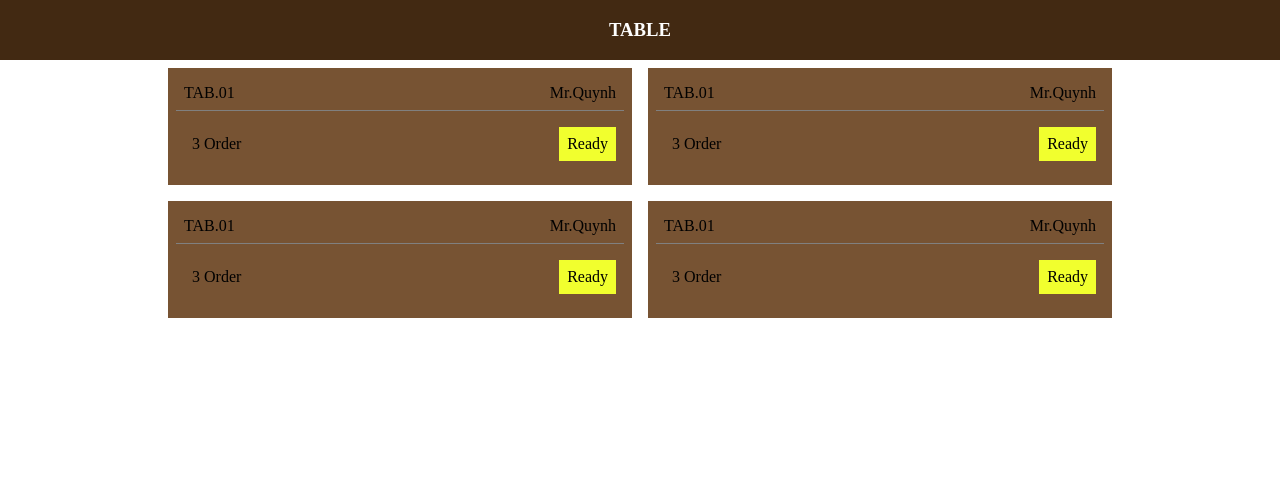
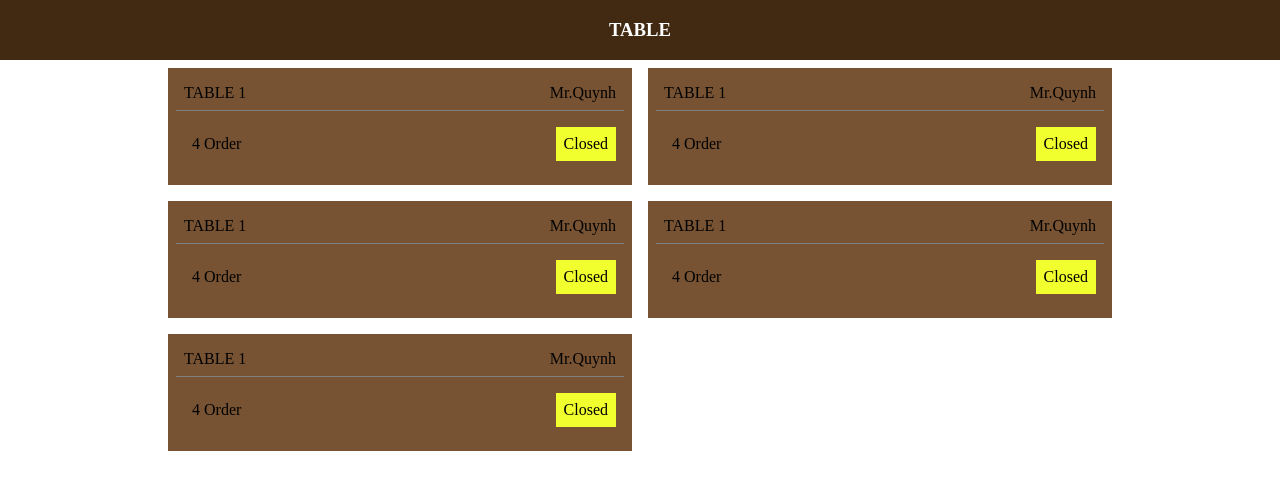
Before and after one commit to VanTy207/coffee-k07, an Angular app: page / in a window 1280 px wide. Shown: the top 490 px of the page. Built offline with nearby package versions, Linux system fonts and the light colour scheme.

Commit message:
interpolation & directive cau truc

```diff
--- a/src/app/app.module.ts
+++ b/src/app/app.module.ts
@@ -1,11 +1,13 @@
 import { BrowserModule } from '@angular/platform-browser';
 import { NgModule } from '@angular/core';
 import { CoffeeComponent } from '../coffee/coffee.component';
+import { TableComponent } from '../table/table.component';
 
 
 @NgModule({
   declarations: [
-    CoffeeComponent
+    CoffeeComponent,
+    TableComponent
   ],
   imports: [
     BrowserModule
--- a/src/coffee/coffee.component.css
+++ b/src/coffee/coffee.component.css
@@ -22,39 +22,13 @@
 
 }
 
-.content .table {
-    display: inline-block;
-    width: calc(50% - 2rem);
-    background-color: #775333;
-    padding: 0.5rem;
-    margin: 0.5rem;
-}
+
 
 .content .container {
     max-width: 960px;
     margin: auto;
 }
 
-.content .table .t-header {
-    padding: 0.5rem;
-    display: flex;
-    justify-content: space-between;
-    border-bottom: 1px gray solid;
-}
-.content .table .t-body {
-    padding: 1rem 0.5rem;
-    display: flex;
-    justify-content: space-between;
-}
-
-.t-body .status {
-    background-color: #F1FF2E;
-    padding: 0.5rem;
-}
-
-.t-body .order {
-    padding: 0.5rem;
-}
 
 .footer {
     height: 60px;
--- a/src/coffee/coffee.component.html
+++ b/src/coffee/coffee.component.html
@@ -3,63 +3,11 @@
 </div>
 
 <div class="content">
-    <div class="container">
-        <div class="table">
-            <div class="t-header">
-                <label>TAB.01</label>
-                <label>Mr.Quynh</label>
-            </div>
-            <div class="t-body">
-                <div class="order">
-                    3 Order
-                </div>
-                <div class="status">
-                    Ready
-                </div>
-            </div>
-        </div>
-        <div class="table">
-            <div class="t-header">
-                <label>TAB.01</label>
-                <label>Mr.Quynh</label>
-            </div>
-            <div class="t-body">
-                <div class="order">
-                    3 Order
-                </div>
-                <div class="status">
-                    Ready
-                </div>
-            </div>
-        </div>
-        <div class="table">
-            <div class="t-header">
-                <label>TAB.01</label>
-                <label>Mr.Quynh</label>
-            </div>
-            <div class="t-body">
-                <div class="order">
-                    3 Order
-                </div>
-                <div class="status">
-                    Ready
-                </div>
-            </div>
-        </div>
-        <div class="table">
-            <div class="t-header">
-                <label>TAB.01</label>
-                <label>Mr.Quynh</label>
-            </div>
-            <div class="t-body">
-                <div class="order">
-                    3 Order
-                </div>
-                <div class="status">
-                    Ready
-                </div>
-            </div>
-        </div>
+    <div class="container" *ngIf="tables.length">
+        <app-table *ngFor="let table of tables"></app-table>
+    </div>
+    <div *ngIf="!tables.length" style="text-align: center;">
+        No Tables
     </div>
 </div>
 
--- a/src/coffee/coffee.component.ts
+++ b/src/coffee/coffee.component.ts
@@ -6,5 +6,12 @@ import { Component } from '@angular/core';
     styleUrls: ['coffee.component.css']
 })
 export class CoffeeComponent {
+    tables: Array<any>;
 
+    constructor() {
+        this. tables = [];
+        setTimeout(() => {
+            this.tables = ['Table 1', 'Table 2', 'Table 3', 'Table 4', 'Table 5'];
+        }, 3000)
+    }
 }
--- /dev/null
+++ b/src/table/table.component.css
@@ -0,0 +1,28 @@
+.table {
+    display: inline-block;
+    width: calc(50% - 2rem);
+    background-color: #775333;
+    padding: 0.5rem;
+    margin: 0.5rem;
+}
+
+.table .t-header {
+    padding: 0.5rem;
+    display: flex;
+    justify-content: space-between;
+    border-bottom: 1px gray solid;
+}
+.table .t-body {
+    padding: 1rem 0.5rem;
+    display: flex;
+    justify-content: space-between;
+}
+
+.t-body .status {
+    background-color: #F1FF2E;
+    padding: 0.5rem;
+}
+
+.t-body .order {
+    padding: 0.5rem;
+}
--- /dev/null
+++ b/src/table/table.component.html
@@ -0,0 +1,14 @@
+<div class="table">
+    <div class="t-header">
+        <label>{{name}}</label>
+        <label>{{orderName}}</label>
+    </div>
+    <div class="t-body">
+        <div class="order">
+            {{totalDishes}} Order
+        </div>
+        <div class="status">
+            {{status}}
+        </div>
+    </div>
+</div>
--- /dev/null
+++ b/src/table/table.component.ts
@@ -0,0 +1,27 @@
+import { Component } from "@angular/core";
+
+@Component({
+    selector: 'app-table',
+    templateUrl: 'table.component.html',
+    styleUrls: ['table.component.css']
+})
+export class TableComponent {
+    name: string;
+    orderName: string;
+    totalDishes: number;
+    status: string;
+
+    constructor() {
+        this.name = 'TABLE 1';
+        this.orderName = 'Mr.Quynh';
+        this.status = 'Closed';
+        this.totalDishes = 4;
+        this.expiredTable();
+    }
+
+    expiredTable() {
+        setTimeout(() => {
+            this.status = 'Open'
+        }, 3000)
+    }
+}
```
